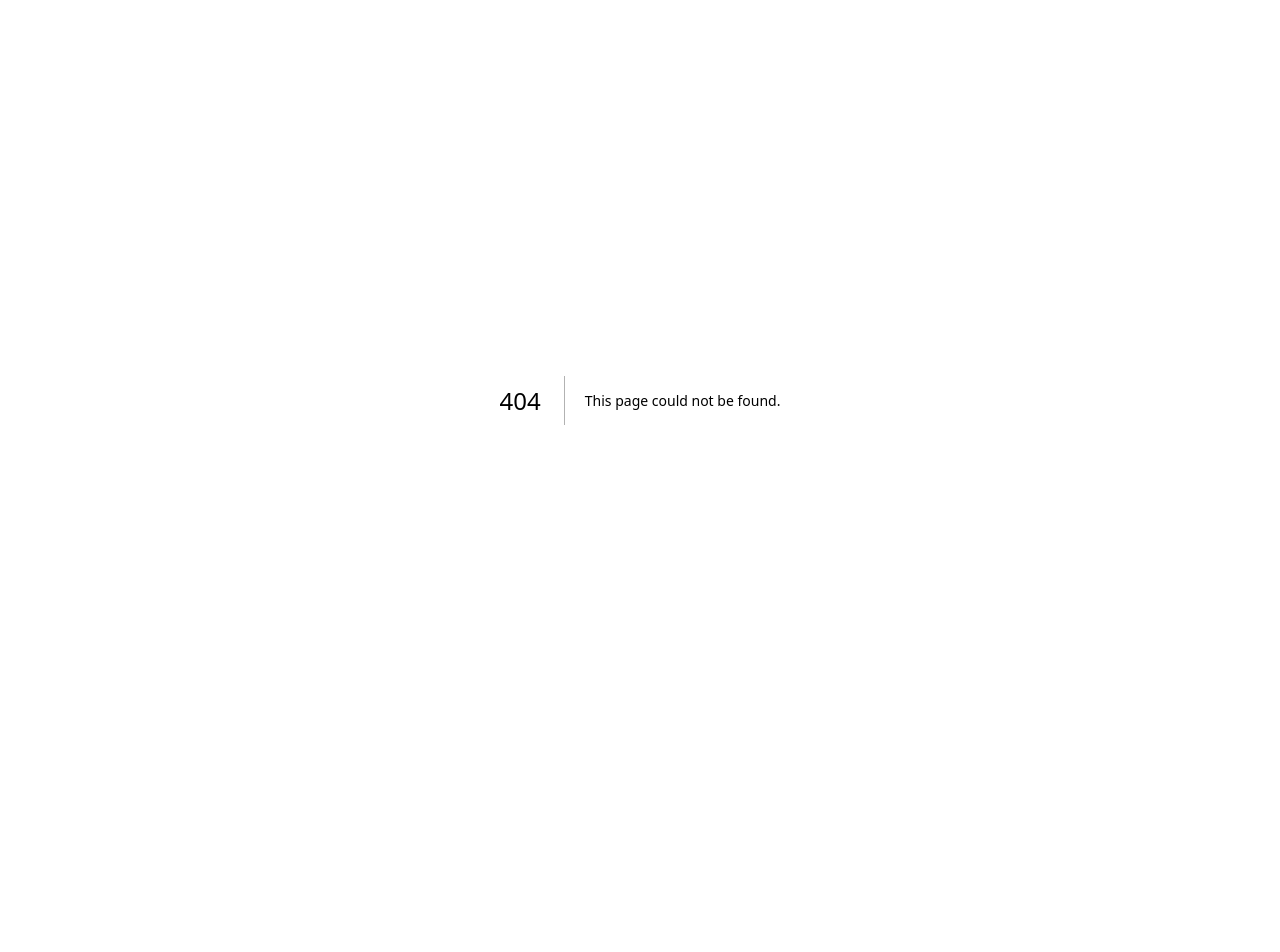
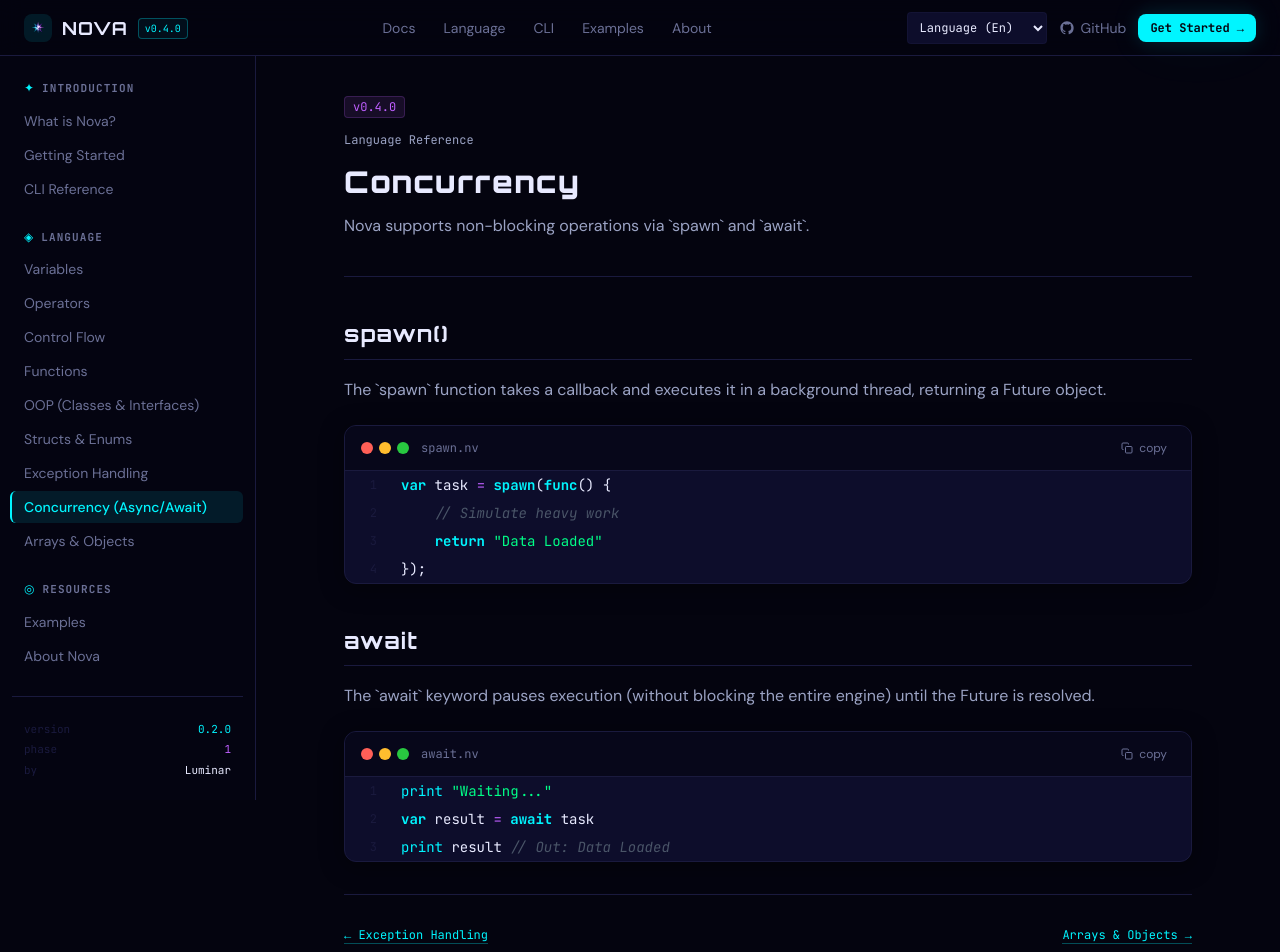
Before and after one commit to luminarydearx/Nova-Language-Documentation-Web, a Next.js app: page /docs/language/async-await in a window 1280 px wide. Before the commit this address had no page. Shown: the top 952 px of the page. Before the commit the page ends 800 px from the top, so only its background shows below. Built offline with nearby package versions, Linux system fonts and the light colour scheme.

Commit message:
Nova Documentation Programming Language

```diff
--- /dev/null
+++ b/src/app/docs/language/async-await/page.tsx
@@ -0,0 +1,63 @@
+import CodeBlock from "@/components/CodeBlock";
+import Link from "next/link";
+import type { Metadata } from "next";
+
+export const metadata: Metadata = { title: "Concurrency (Async/Await) | Nova" };
+
+export default function AsyncAwaitPage() {
+  return (
+    <div className="doc-prose animate-fade-up">
+      <div className="mb-8 pb-6 border-b border-nova-border">
+        <div className="flex items-center gap-2 mb-3">
+          <span className="text-xs font-mono px-2 py-0.5 rounded bg-nova-purple/10 text-nova-purple border border-nova-purple/20">
+            v0.4.0
+          </span>
+        </div>
+        <p className="text-xs font-mono text-nova-dim mb-2">
+          Language Reference
+        </p>
+        <h1 className="font-display text-3xl font-black text-nova-white tracking-wider mb-3">
+          Concurrency
+        </h1>
+        <p className="text-nova-dim">
+          Nova supports non-blocking operations via `spawn` and `await`.
+        </p>
+      </div>
+
+      <h2>spawn()</h2>
+      <p>
+        The `spawn` function takes a callback and executes it in a background
+        thread, returning a Future object.
+      </p>
+      <CodeBlock
+        code={`var task = spawn(func() {\n    // Simulate heavy work\n    return "Data Loaded"\n});`}
+        filename="spawn.nv"
+      />
+
+      <h2>await</h2>
+      <p>
+        The `await` keyword pauses execution (without blocking the entire
+        engine) until the Future is resolved.
+      </p>
+      <CodeBlock
+        code={`print "Waiting..."\nvar result = await task\nprint result // Out: Data Loaded`}
+        filename="await.nv"
+      />
+
+      <div className="not-prose flex gap-3 mt-8 pt-8 border-t border-nova-border">
+        <Link
+          href="/docs/language/error-handling"
+          className="text-xs font-mono text-nova-dim hover:text-nova-cyan transition-colors"
+        >
+          ← Exception Handling
+        </Link>
+        <Link
+          href="/docs/language/arrays"
+          className="ml-auto text-xs font-mono text-nova-dim hover:text-nova-cyan transition-colors"
+        >
+          Arrays & Objects →
+        </Link>
+      </div>
+    </div>
+  );
+}
--- a/src/app/docs/language/operators/page.tsx
+++ b/src/app/docs/language/operators/page.tsx
@@ -65,6 +65,16 @@
         filename="comparison.nv"
       />
 
+      <h2>Ternary Operator</h2>
+      <p>
+        Short-hand for `if-else` expressions, returns one of two values base on
+        condition.
+      </p>
+      <CodeBlock
+        code={`var score = 85\nvar status = score >= 75 ? "Passed" : "Failed"\nprint status // Out: Passed`}
+        filename="ternary.nv"
+      />
+
       <div className="not-prose flex gap-3 mt-8 pt-8 border-t border-nova-border">
         <Link
           href="/docs/language/control-flow"
--- a/src/lib/navigation.ts
+++ b/src/lib/navigation.ts
@@ -33,6 +33,10 @@
       { title: "OOP (Classes & Interfaces)", href: "/docs/language/oop" },
       { title: "Structs & Enums", href: "/docs/language/data-structures" },
       { title: "Exception Handling", href: "/docs/language/error-handling" },
+      {
+        title: "Concurrency (Async/Await)",
+        href: "/docs/language/async-await",
+      },
       { title: "Arrays & Objects", href: "/docs/language/arrays" },
     ],
   },
```
